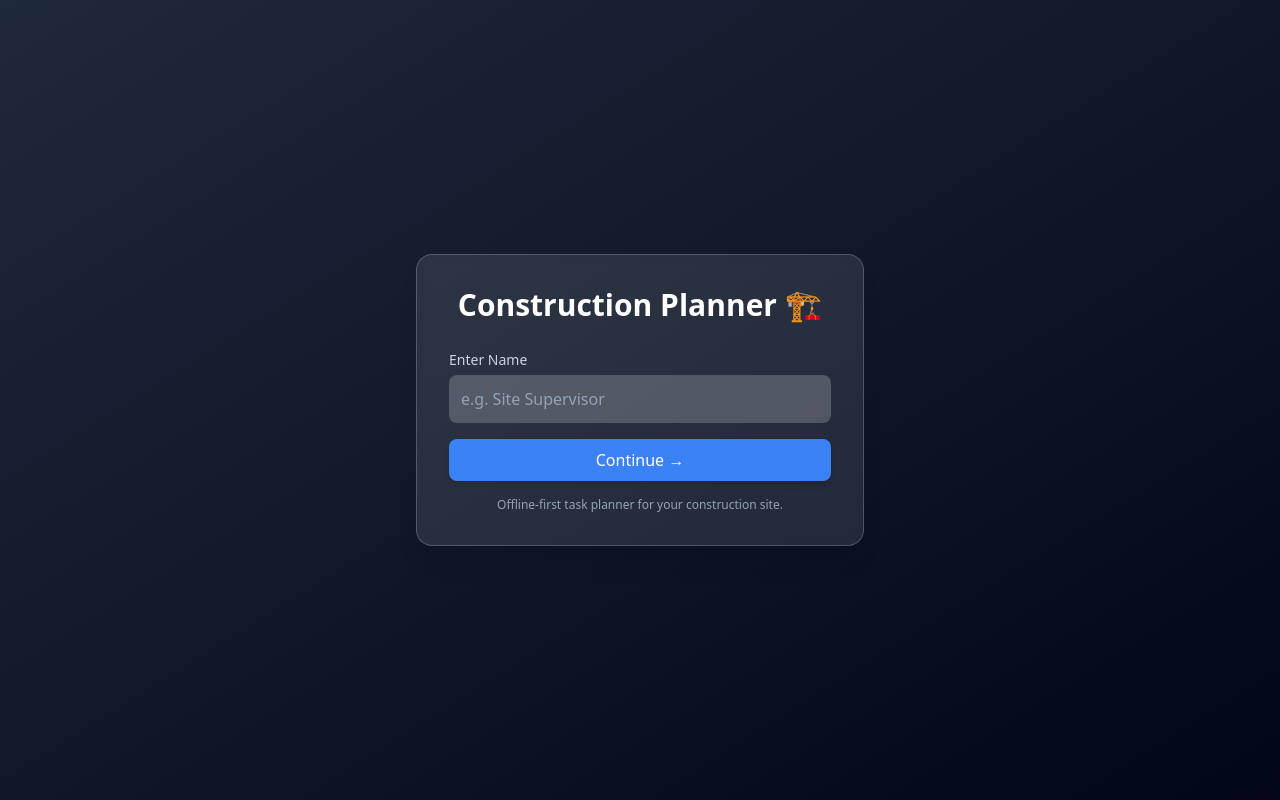
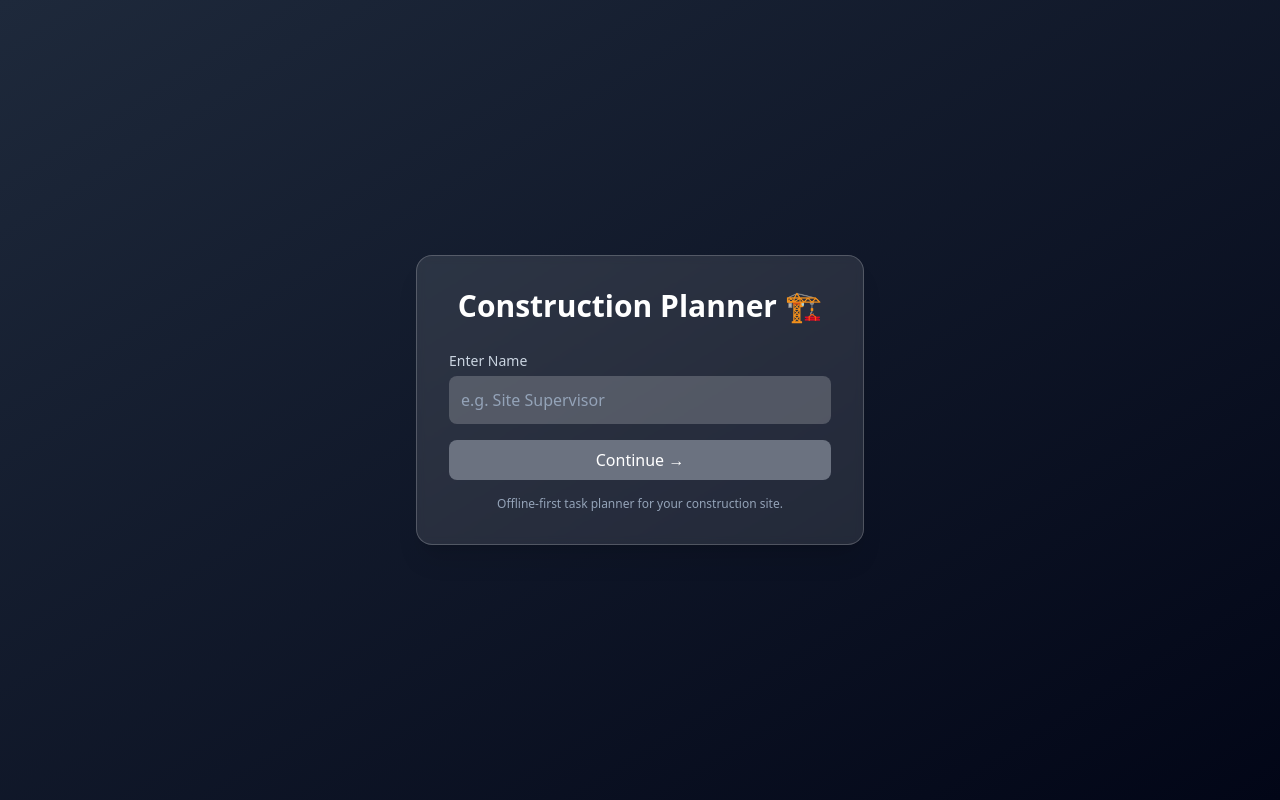
Before and after one commit to QasimRRizvi/construction-app, a React (Vite) app: page / in a window 1280 px wide. Built offline with nearby package versions, Linux system fonts and the light colour scheme; what rxdb would draw is missing.

Commit message:
fix: use button component

```diff
--- a/src/pages/Login.tsx
+++ b/src/pages/Login.tsx
@@ -3,6 +3,7 @@ import { useNavigate } from 'react-router-dom'
 import { v4 as uuidv4 } from 'uuid'
 import { getDB } from '../db'
 import { useAuth } from '../hooks/useAuth'
+import Button from '../components/ui/Button'
 
 const Login = () => {
   const [name, setName] = useState('')
@@ -53,13 +54,15 @@ const Login = () => {
             if (e.key === "Enter") handleLogin()
           }}
         />
-
-        <button
+        <Button
+          variant='contained'
+          color='blue-500'
+          disabled={!name}
           onClick={handleLogin}
-          className="w-full bg-blue-500 hover:bg-blue-600 transition-colors text-white font-medium py-2 rounded-lg shadow-md"
+          className="w-full !rounded-lg"
         >
           Continue →
-        </button>
+        </Button>
 
         <p className="text-xs text-slate-400 mt-4 text-center">
           Offline-first task planner for your construction site.
```
